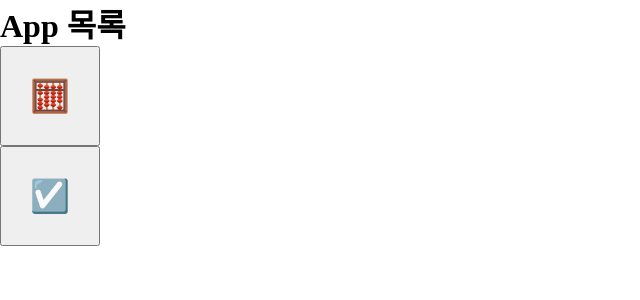
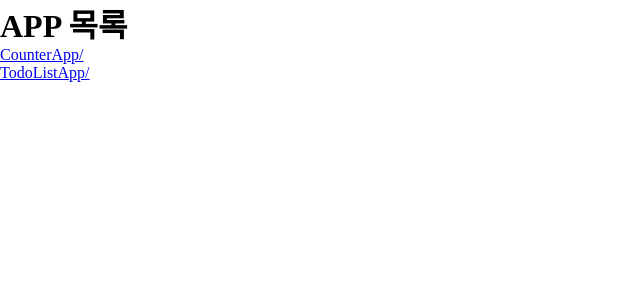
Before and after one commit to digsen02/Programming_class, a React (Vite) app in the folder 260402/react_test/: page / in a window 1280 px wide. Shown: the top 300 px of the page, without its empty margins (0-640 px from the left). Built offline with nearby package versions, Linux system fonts and the light colour scheme.

Commit message:
RouterApp VrowserRouter, Routes, Route, Link

```diff
--- a/260402/react_test/package.json
+++ b/260402/react_test/package.json
@@ -11,7 +11,8 @@
   },
   "dependencies": {
     "react": "^19.2.4",
-    "react-dom": "^19.2.4"
+    "react-dom": "^19.2.4",
+    "react-router-dom": "^7.15.1"
   },
   "devDependencies": {
     "@eslint/js": "^9.39.4",
--- /dev/null
+++ b/260402/react_test/src/RouterApp.jsx
@@ -0,0 +1,32 @@
+import {BrowserRouter, Routes, Route, Link} from 'react-router-dom'
+import CounterApp from './CounterApp.jsx'
+import TodoListApp from './TodoListApp.jsx'
+
+function LinkButtonPageApp() {
+    return (
+        <div>
+            <h1>APP 목록</h1>
+            <ul>
+                <li>
+                    <Link to="/counterapp">CounterApp/</Link>
+                </li>
+                <li>
+                    <Link to="/todolistapp">TodoListApp/</Link>
+                </li>
+            </ul>
+        </div>
+
+    )
+}
+
+export default function RouterApp() {
+    return (
+        <BrowserRouter>
+            <Routes>
+                <Route path="/" element={<LinkButtonPageApp/>} />
+                <Route path="/counterapp" element={<CounterApp/>} />
+                <Route path="/todolistapp" element={<TodoListApp/>} />
+            </Routes>
+        </BrowserRouter>
+    )
+}
--- a/260402/react_test/src/main.jsx
+++ b/260402/react_test/src/main.jsx
@@ -3,9 +3,11 @@
 import TodoListApp from './TodoListApp.jsx'
 import HomeApp from './HomeApp.jsx'
 import './reset.css'
+import RouterApp from './RouterApp.jsx'
+
 
 createRoot(document.getElementById('root')).render(
   <StrictMode>
-    <HomeApp />
+    <RouterApp />
   </StrictMode>,
 )
```
Also changed, not shown: 1 other file (tests, documents, lock files or other folders).
